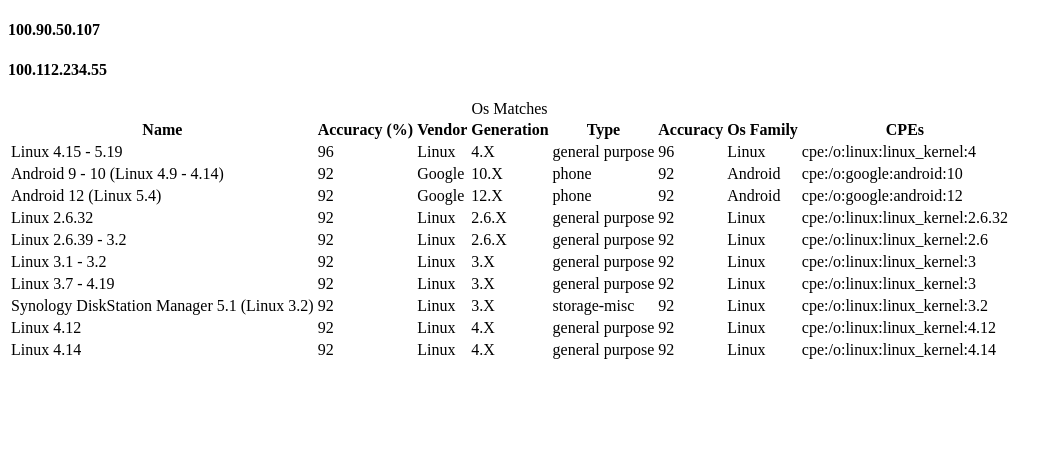
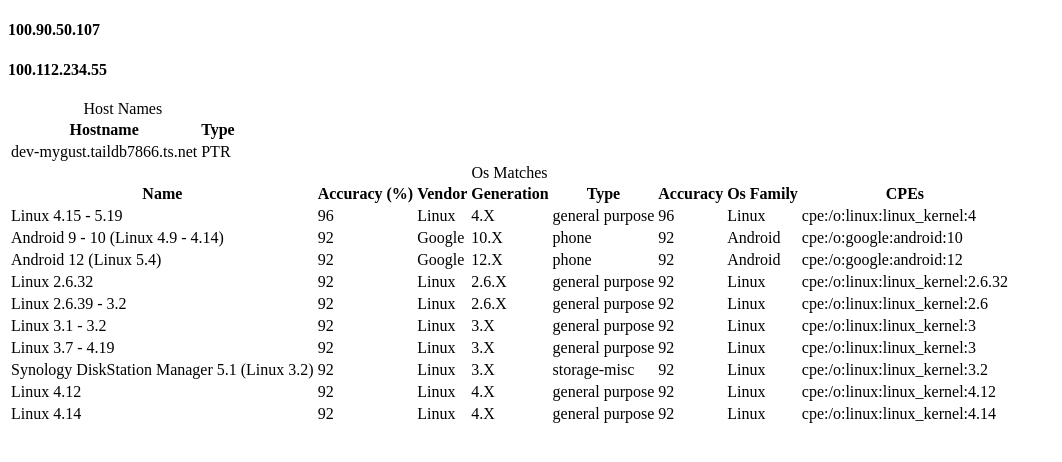
Before and after one commit to HamnYce/THEMY-net, a Next.js app in the folder network_viewer_gui/: page / in a window 1280 px wide. Shown: the top 462 px of the page, without its empty margins (0-1062 px from the left). Built offline with nearby package versions, Linux system fonts and the light colour scheme.

Commit message:
create and add hostname table

```diff
--- a/network_viewer_gui/src/app/page.tsx
+++ b/network_viewer_gui/src/app/page.tsx
@@ -13,6 +13,7 @@ import {
   TableRow,
 } from "@/components/ui/table";
 import OSMatchesTable from "@/components/host_tables/os_matches_table";
+import HostNameTable from "@/components/host_tables/hostname_table";
 
 export default function Home() {
   const [selectedHostIndex, setSelectedHostIndex] = useState(0);
@@ -37,6 +38,7 @@ export default function Home() {
         })}
       </div>
       <div className="flex-col h-screen w-screen bg-blue-400 p-10">
+        <HostNameTable host={hostData[selectedHostIndex]} />
         <OSMatchesTable host={hostData[selectedHostIndex]} />
       </div>
     </main>
--- /dev/null
+++ b/network_viewer_gui/src/components/host_tables/hostname_table.tsx
@@ -0,0 +1,38 @@
+import {
+  Table,
+  TableHeader,
+  TableBody,
+  TableCaption,
+  TableCell,
+  TableHead,
+  TableRow,
+} from "@/components/ui/table";
+import { Host } from "@/types/host_type";
+
+type Props = {
+  readonly host: Host;
+};
+
+export default function HostNameTable({ host }: Props) {
+  return (
+    <Table>
+      <TableCaption>Host Names</TableCaption>
+      <TableHeader>
+        <TableRow>
+          <TableHead>Hostname</TableHead>
+          <TableHead>Type</TableHead>
+        </TableRow>
+      </TableHeader>
+      <TableBody>
+        {host.hostnames.map((hostname) => {
+          return (
+            <TableRow key={hostname.name}>
+              <TableCell>{hostname.name}</TableCell>
+              <TableCell>{hostname.type}</TableCell>
+            </TableRow>
+          );
+        })}
+      </TableBody>
+    </Table>
+  );
+}
```
